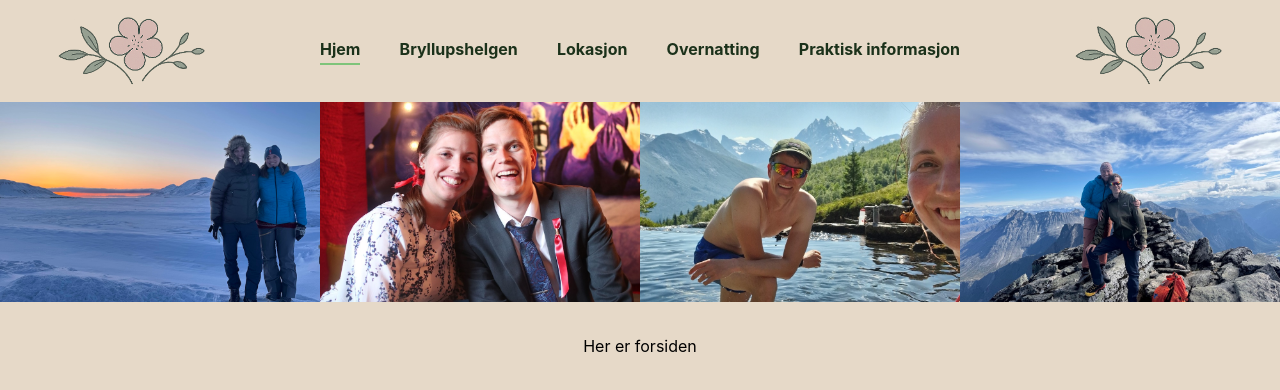
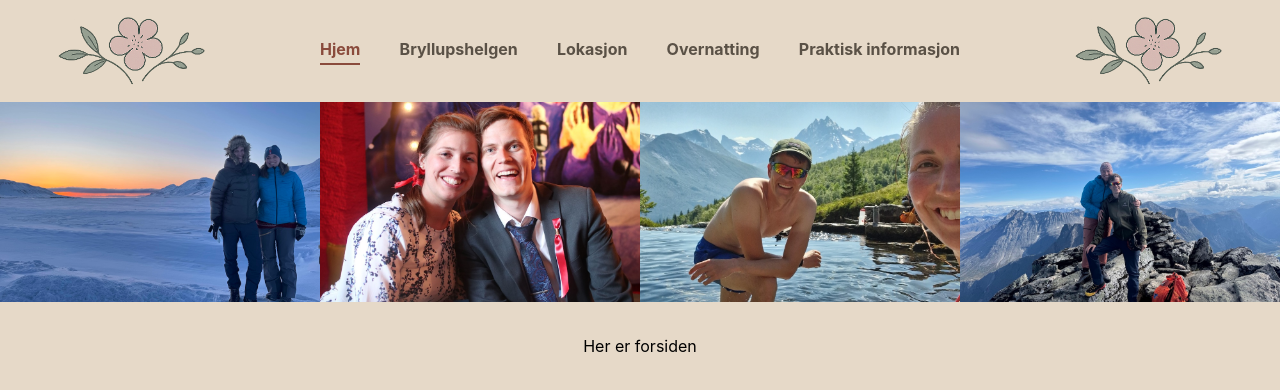
Before and after one commit to Henriksive/isabelleoghenrik, a React (Vite) app: page /#/ in a window 1280 px wide. Shown: the top 390 px of the page. Built offline with nearby package versions, Linux system fonts and the light colour scheme; a web font is replaced by a local one.

Commit message:
feat: adjust linkcolors

```diff
--- a/src/features/root/root.css
+++ b/src/features/root/root.css
@@ -66,19 +66,20 @@
 
 .header .linkContainer a {
   display: inline-block;
-  color: #1b311a; /* Sets the link color */
+  color: #5a5146;
   text-decoration: none; /* Removes the default underline */
   font-weight: bold; /* Makes the text bold */
 }
 
 .header .linkContainer a:hover {
-  color: #7ec47a; /* Sets the link color */
+  color: #8a4b3c;
   text-decoration: none; /* Removes the default underline */
   font-weight: bold; /* Makes the text bold */
 }
 
 .header .linkContainer a.active {
-  border-bottom: 2px solid #7ec47a; /* understrek aktiv lenke */
+  color: #8a4b3c;
+  border-bottom: 2px solid #8a4b3c; /* understrek aktiv lenke */
   padding-bottom: 2px; /* litt luft til understrek */
 }
 
@@ -100,3 +101,18 @@
   justify-content: space-between;
   width: 50%;
 }
+
+a {
+  /*color: #4a5d73;*/
+  /*color: #5a5146;*/
+  color: #8a4b3c;
+  /*color: #5b6b4a;*/
+    text-decoration: underline;
+  text-underline-offset: 3px;
+  text-decoration-thickness: 1px;
+}
+
+a:hover,
+a:focus {
+  color: #6f3b2f;
+}
```
